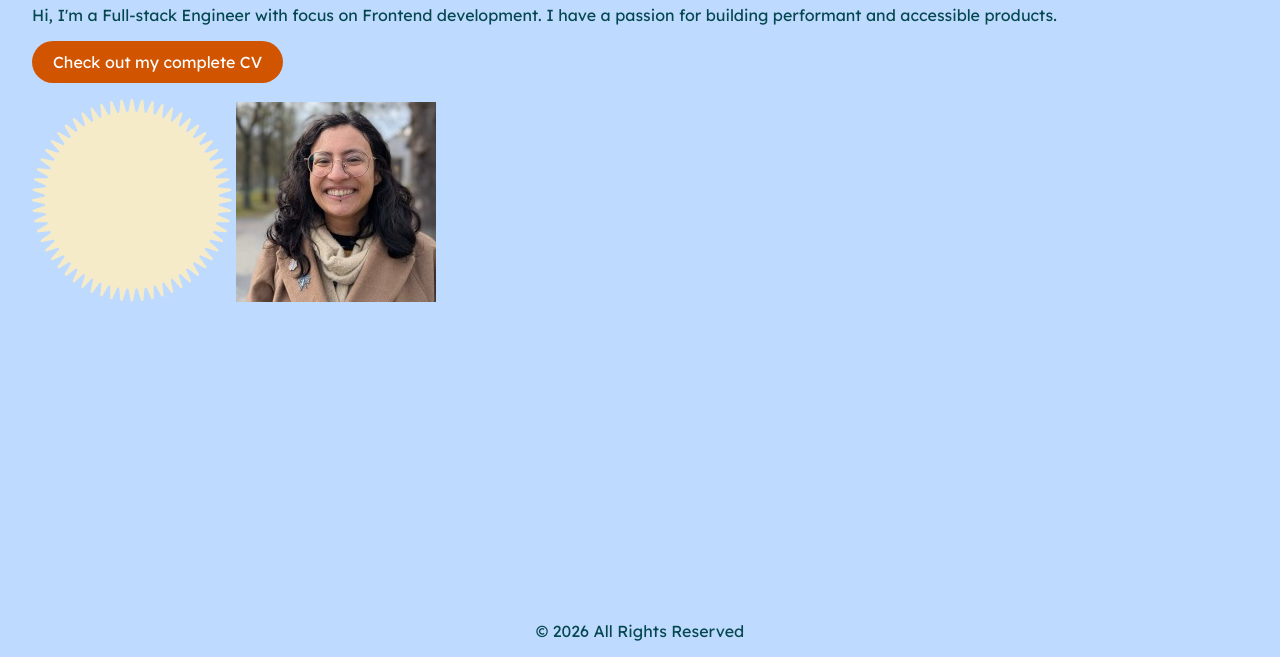
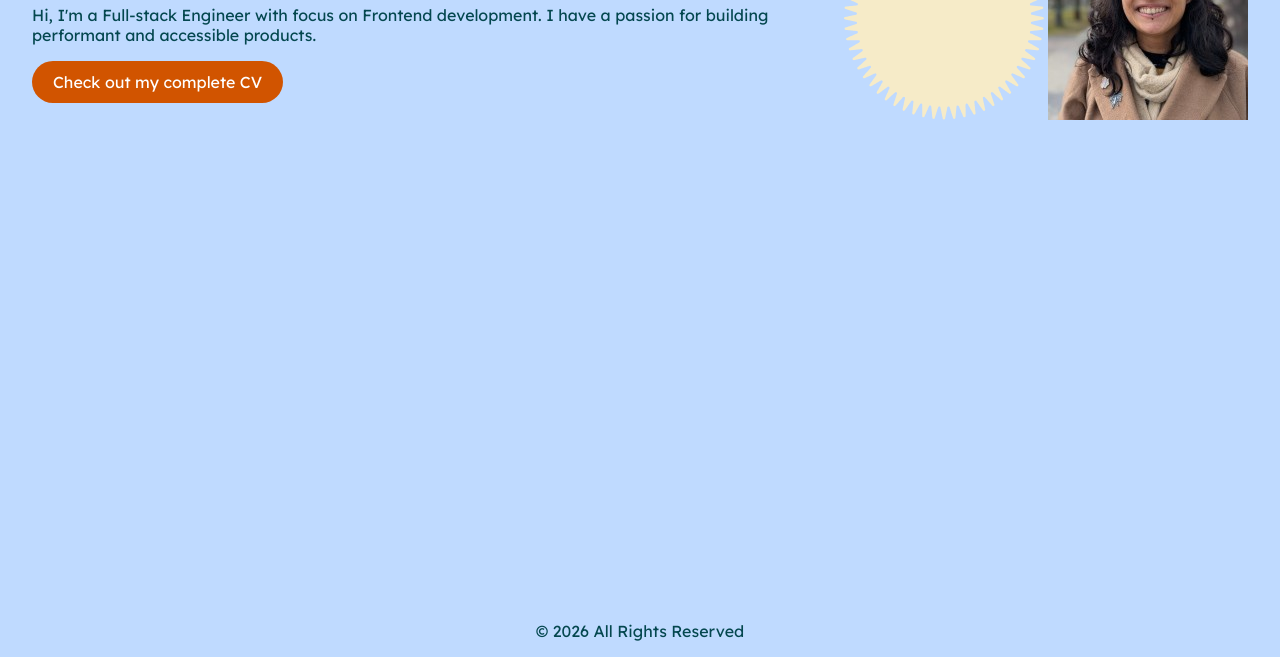
Before and after one commit to barbaraborges/barbaraborges.github.io, an Eleventy site: page src/index.md in a window 1280 px wide. Shown: the part 255-912 px from the top of the page. Built offline with nearby package versions, Linux system fonts and the light colour scheme; Eleventy itself is replaced by a stand-in of ours; files that its build step writes are made by us from their sources; files whose address does not match are found by name.

Commit message:
update styles to grid

```diff
--- a/src/assets/css/styles.css
+++ b/src/assets/css/styles.css
@@ -3,7 +3,7 @@
     --primary-color: #04474F;
     --secondary-color: #D15400;
     --tertiary-color: #FFFFFF;
-    --header-bd-color: #F6EBC8;
+    --header-bg-color: #F6EBC8;
     --base-font-size: 1;
     font-size: calc(var(--base-font-size) * 1rem);
 }
@@ -28,7 +28,9 @@ body {
     color: var(--primary-color);
     margin: 0;
     padding: 0;
-    height: 100vh;
+    min-height: 100vh;
+    display: grid;
+    grid-template-rows: auto 1fr auto;
 }
 
 h1, h2, h3, h4, h5, h6 {
@@ -103,6 +105,8 @@ header {
 main {
     padding: 1em 2em;
     height: calc(100vh - 8em);
+    display: grid;
+    grid-template-columns: 1fr auto;
 }
 
 nav {
```
